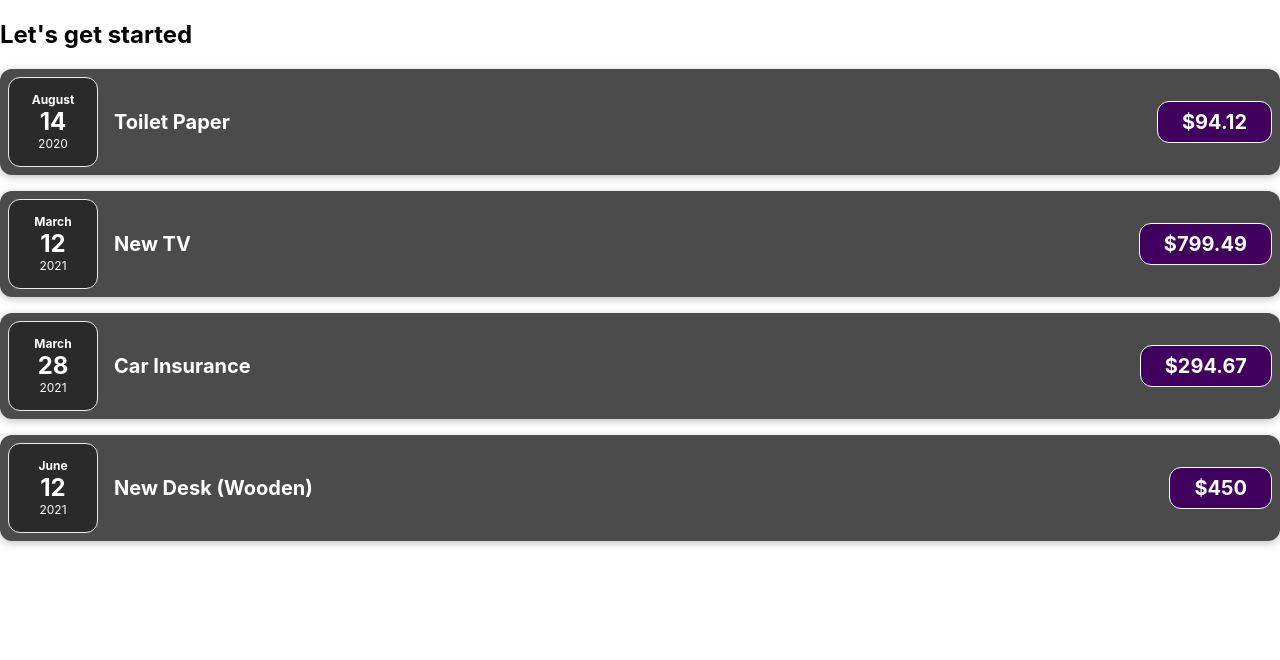
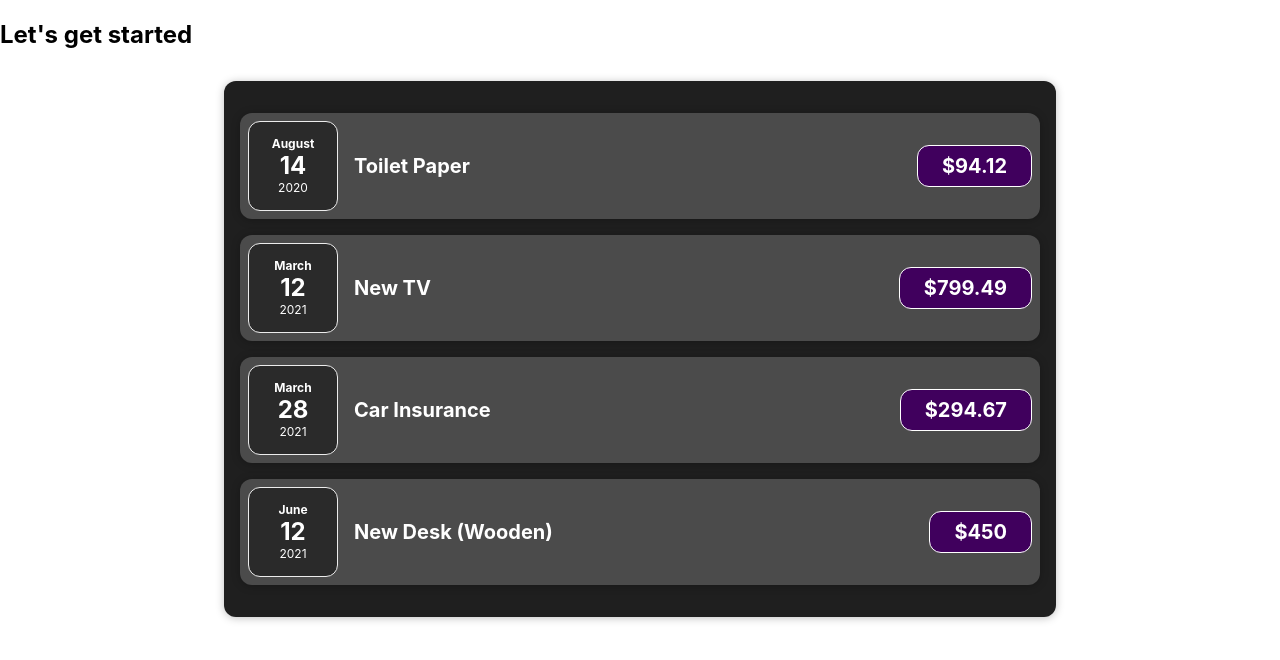
Before and after one commit to lioneltraore/react-course, a React (Create React App) app in the folder project-init/: page / in a window 1280 px wide. Shown: the top 660 px of the page. Built offline with nearby package versions, Linux system fonts and the light colour scheme.

Commit message:
add card component

```diff
--- a/project-init/src/App.js
+++ b/project-init/src/App.js
@@ -1,5 +1,5 @@
 import './App.css';
-import ExpenseItem from './components/ExpenseItem';
+import Expenses from './components/Expenses';
 
 function App() {
   const expenses = [
@@ -27,26 +27,7 @@
   return (
     <div>
       <h2>Let's get started</h2>
-      <ExpenseItem
-        title={expenses[0].title}
-        amount={expenses[0].amount}
-        date={expenses[0].date}
-      />
-      <ExpenseItem
-        title={expenses[1].title}
-        amount={expenses[1].amount}
-        date={expenses[1].date}
-      />
-      <ExpenseItem
-        title={expenses[2].title}
-        amount={expenses[2].amount}
-        date={expenses[2].date}
-      />
-      <ExpenseItem
-        title={expenses[3].title}
-        amount={expenses[3].amount}
-        date={expenses[3].date}
-      />
+      <Expenses expenses = {expenses} />
     </div>
   );
 }
--- /dev/null
+++ b/project-init/src/components/Card.js
@@ -0,0 +1,11 @@
+import './Card.scss';
+
+function Card(props) {
+    const classes = 'card ' + props.className;
+
+    return (
+        <div className={classes}>{props.children}</div>
+    );
+}
+
+export default Card;
--- /dev/null
+++ b/project-init/src/components/Card.scss
@@ -0,0 +1,4 @@
+.card {
+    border-radius: 12px;
+    box-shadow: 0 1px 8px rgba(0, 0, 0, 0.25);
+}
--- a/project-init/src/components/ExpenseItem.js
+++ b/project-init/src/components/ExpenseItem.js
@@ -1,16 +1,17 @@
 import ExpenseDate from './ExpenseDate';
+import Card from './Card';
 import './ExpenseItem.scss';
 
 function ExpenseItem(props) {
 
     return (
-        <div className='expense-item'>
+        <Card className='expense-item'>
             <ExpenseDate date = {props.date} />
             <div className='expense-item__description'>
                 <h2>{props.title}</h2>
                 <div className='expense-item__price'>${props.amount}</div>
             </div>
-        </div>
+        </Card>
     );
 }
 
--- a/project-init/src/components/ExpenseItem.scss
+++ b/project-init/src/components/ExpenseItem.scss
@@ -2,10 +2,8 @@
   display: flex;
   justify-content: space-between;
   align-items: center;
-  box-shadow: 0 2px 8px rgba(0, 0, 0, 0.25);
   padding: 0.5rem;
   margin: 1rem 0;
-  border-radius: 12px;
   background-color: #4b4b4b;
 
   h2 {
--- /dev/null
+++ b/project-init/src/components/Expenses.js
@@ -0,0 +1,33 @@
+import ExpenseItem from "./ExpenseItem";
+import Card from "./Card";
+import './Expenses.scss';
+
+function Expenses(props) {
+
+    return (
+        <Card className="expenses">
+            <ExpenseItem
+                title={props.expenses[0].title}
+                amount={props.expenses[0].amount}
+                date={props.expenses[0].date}
+            />
+            <ExpenseItem
+                title={props.expenses[1].title}
+                amount={props.expenses[1].amount}
+                date={props.expenses[1].date}
+            />
+            <ExpenseItem
+                title={props.expenses[2].title}
+                amount={props.expenses[2].amount}
+                date={props.expenses[2].date}
+            />
+            <ExpenseItem
+                title={props.expenses[3].title}
+                amount={props.expenses[3].amount}
+                date={props.expenses[3].date}
+            />
+        </Card>
+    );
+}
+
+export default Expenses;
--- /dev/null
+++ b/project-init/src/components/Expenses.scss
@@ -0,0 +1,7 @@
+.expenses {
+    padding: 1rem;
+    background-color: rgb(31, 31, 31);
+    margin: 2rem auto;
+    width: 50rem;
+    max-width: 95%;
+  }
```
